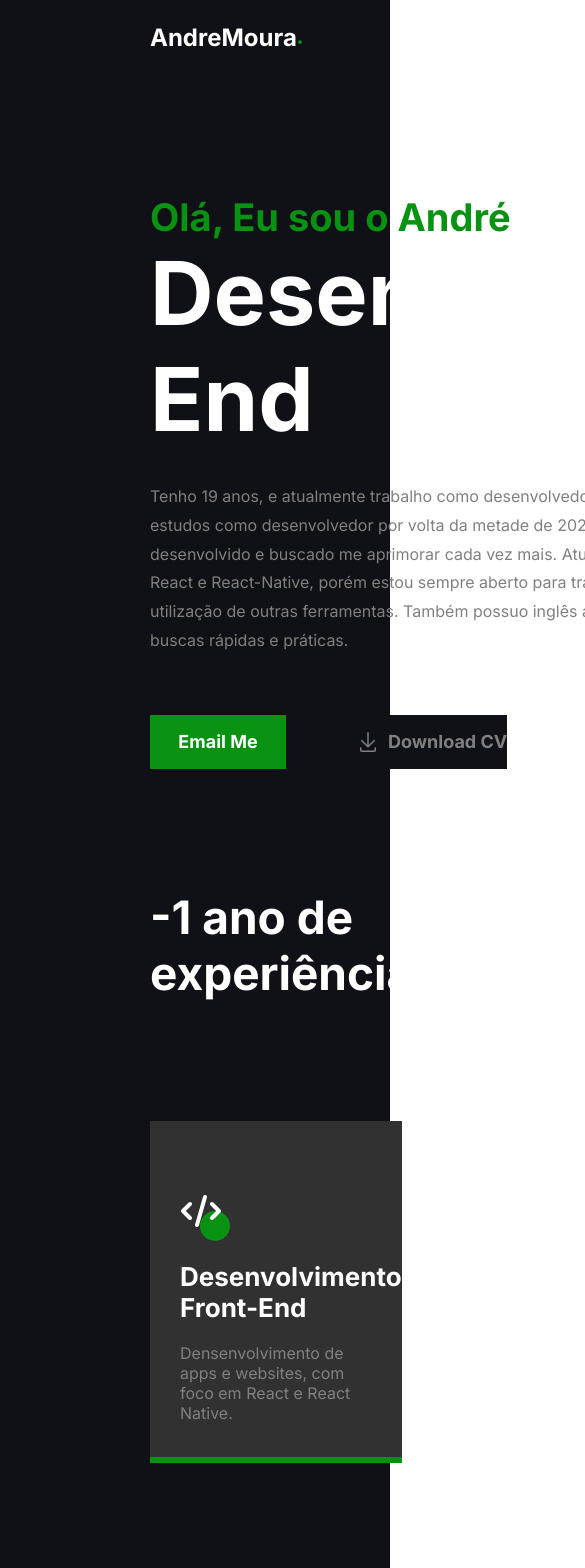
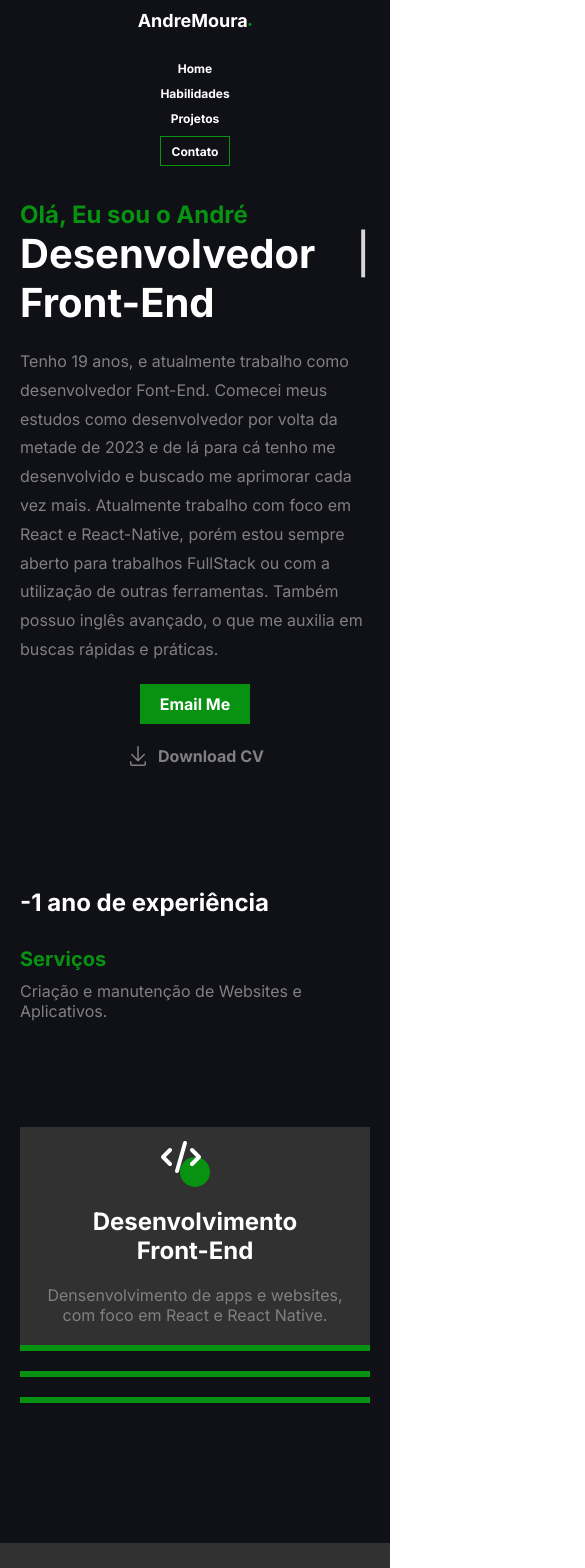
Before and after one commit to AndreMour/MyPortfolio, a React (Create React App) app: page / in a window 390 px wide. Shown: the top 1568 px of the page, 585 px wide, since content can reach past the window. Built offline with nearby package versions, Linux system fonts and the light colour scheme.

Commit message:
Make site responsive

```diff
--- a/src/Components/Home/styles.js
+++ b/src/Components/Home/styles.js
@@ -8,93 +8,192 @@ const blink = keyframes`
   100% {opacity: 1;}
 `
 export const HomeContainer = styled.div`
+  display: flex;
+  flex-direction: column;
+  align-items: center;
+  margin: 150px 20px;
+
+  @media (min-width: 768px) {
     display: grid;
     margin: 120px auto 0 150px;
-`
+  }
+`;
+
 export const DivName = styled.div`
-`
+  display: flex;
+  justify-content: flex-start;
+  width: 100%;
+`;
+
 export const Name = styled.h2`
   font-family: 'Inter', sans-serif;
-  font-size: 38px;
+  font-size: 1.5em;
   font-weight: 700;
   color: ${COLORS.primaryGreen};
-`
+
+  @media (min-width: 768px) {
+    font-size: 38px;
+  }
+`;
+
 export const DivArea = styled.div`
   display: flex;
-`
+  align-items: flex-start;
+  width: 100%;
+`;
+
 export const Area = styled.h1`
   font-family: 'Inter', sans-serif;
-  font-size: 88px;
+  font-size: 2.5em;
   font-weight: 700;
   color: ${COLORS.primaryWhite};
-`
+
+  @media (min-width: 768px) {
+    font-size: 88px;
+    text-align: left;
+  }
+`;
+
 export const Bar = styled.h1`
   font-family: 'Inter', sans-serif;
-  font-size: 88px;
+  font-size: 2.5em;
   font-weight: 500;
   color: ${COLORS.primaryWhite};
   animation: ${blink} 1s linear infinite;
-`
+  text-align: center;
+
+  @media (min-width: 768px) {
+    font-size: 88px;
+    text-align: left;
+  }
+`;
+
 export const DivDescription = styled.div`
+  margin-top: 20px;
+  width: 100%;
+
+  @media (min-width: 768px) {
     margin-top: 30px;
     width: 700px;
-`
+    text-align: left;
+  }
+`;
+
 export const Description = styled.p`
   font-family: 'Inter', sans-serif;
-  font-size: 16px;
+  font-size: 1em;
   color: ${COLORS.Gray};
   line-height: 1.8;
-`
+
+  @media (min-width: 768px) {
+    font-size: 16px;
+  }
+`;
+
 export const DivButtons = styled.div`
   display: flex;
+  flex-direction: column;
+  align-items: center;
+  margin-top: 20px;
+
+  @media (min-width: 768px) {
+    flex-direction: row;
     margin-top: 60px;
-`
+  }
+`;
+
 export const ButtonEmail = styled.button`
-  width: 136px;
-  height: 54px;
+  width: auto;
+  height: auto;
+  padding: 10px 20px;
   background-color: ${COLORS.primaryGreen};
   border: none;
   font-family: 'Inter', sans-serif;
-  font-size: 18px;
+  font-size: 1em;
   font-weight: 700;
   cursor: pointer;
   color: ${COLORS.primaryWhite};
-`
+  margin-bottom: 10px;
+
+  @media (min-width: 768px) {
+    width: 136px;
+    height: 54px;
+    font-size: 18px;
+    margin-bottom: 0;
+  }
+`;
+
 export const ButtonCv = styled.button`
   display: flex;
   align-items: center;
-  height: 54px;
+  height: auto;
+  padding: 10px 20px;
   background-color: ${COLORS.Dark};
   color: ${COLORS.Gray};
   border: none;
   font-family: 'Inter', sans-serif;
+  font-size: 1em;
+  font-weight: 700;
+  cursor: pointer;
+
+  @media (min-width: 768px) {
+    height: 54px;
     font-size: 18px;
-  font-weight: 700;
     margin-left: 70px;
-  cursor: pointer;
-`
+  }
+`;
+
 export const IconeDownload = styled(GoDownload)`
   margin-right: 8px;
+  font-size: 1.5em;
+
+  @media (min-width: 768px) {
     font-size: 24px;
+  }
 `;
+
 export const WorkDiv = styled.div`
   display: flex;
+  flex-direction: column;
+  align-items: flex-end;
+  width: 100%;
+  margin-top: 50px;
+
+  @media (min-width: 768px) {
+    flex-direction: row;
     justify-content: space-between;
-`
+  }
+`;
+
 export const XpDiv = styled.div`
   width: 457px;
   margin-top: 120px;
+
+  @media (max-width: 768px) {
+    width: 100%;
+    margin-top: 60px;
+  }
 `
 export const TextXp = styled.h2`
   font-family: 'Inter', sans-serif;
   font-size: 46px;
   font-weight: 700;
   color: ${COLORS.primaryWhite};
+
+  @media (max-width: 768px) {
+    font-size: 24px;
+  }
 `
 export const DivService = styled.div`
   display: grid;
-  width: 360px;
-  margin: 120px 150px 0 auto;
+  margin-right: 150px;
+  gap: 10px;
+
+  @media (max-width: 768px) {
+    width: 100%;
+    height: 50px;
+    margin: 30px 0 -20px 0;
+  }
 `
 export const TextService = styled.h3`
   font-family: 'Inter', sans-serif;
--- a/src/Components/NavBar/styles.js
+++ b/src/Components/NavBar/styles.js
@@ -3,6 +3,10 @@ import { COLORS } from "../../assets/colors/colors";
 
 export const Spacer = styled.div`
   height: 74px;
+
+  @media (max-width: 768px) {
+    height: 50px;
+  }
 `
 export const NavContainer = styled.div`
   display: flex;
@@ -14,24 +18,46 @@ export const NavContainer = styled.div`
   width: 100%;
   z-index: 1000;
   background-color: ${COLORS.Dark};
+
+  @media (max-width: 768px) {
+    flex-direction: column;
+    height: auto;
+  }
 `
 export const TitleDiv = styled.div`
   display: flex;
   margin: 0 auto 0 150px;
+
+  @media (max-width: 768px) {
+    margin: 10px auto;
+  }
 `
 export const Title = styled.h3`
   color: ${COLORS.primaryWhite};
   font-family: 'Inter', sans-serif;
   font-size: 24px;
+
+  @media (max-width: 768px) {
+    font-size: 18px;
+  }
 `
 export const Dot = styled.h3`
   color: ${COLORS.primaryGreen};
   font-size: 24px;
+
+  @media (max-width: 768px) {
+    font-size: 18px;
+  }
 `
 export const DivPages = styled.div`
   display: flex;
   align-items: center;
   margin: 0 150px;
+
+  @media (max-width: 768px) {
+    flex-direction: column;
+    margin: 10px auto;
+  }
 `
 export const Pages = styled.h5`
   color: ${COLORS.primaryWhite};
@@ -39,6 +65,12 @@ export const Pages = styled.h5`
   font-size: 14px;
   cursor: pointer;
   margin-left: 40px;
+
+  @media (max-width: 768px) {
+    font-size: 12px;
+    margin-left: 0;
+    margin-top: 10px;
+  }
 `
 export const Button = styled.button`
   font-family: 'Inter', sans-serif;
@@ -55,4 +87,12 @@ export const Button = styled.button`
     &:hover {
     background-color: ${COLORS.primaryGreen};
   }
+
+  @media (max-width: 768px) {
+    font-size: 12px;
+    width: 70px;
+    height: 30px;
+    margin-left: 0;
+    margin-top: 10px;
+  }
 `
--- a/src/Components/Notification/styles.js
+++ b/src/Components/Notification/styles.js
@@ -3,45 +3,83 @@ import { COLORS } from "../../assets/colors/colors";
 
 export const Container = styled.div`
   display: flex;
-  justify-content: space-between;
+  flex-direction: column;
+  justify-content: center;
   align-items: center;
   width: 100%;
-  height: 213px;
+  height: auto;
   border-left: 10px solid ${COLORS.primaryGreen};
   background-color: ${COLORS.deepGray};
-  margin-top: 200px;
-  padding: 0 150px;
-`
+  padding: 20px;
+
+  @media (min-width: 768px) {
+    flex-direction: row;
+    justify-content: space-between;
+    height: 213px;
+    padding: 0 150px;
+  }
+`;
+
 export const DivText = styled.div`
   display: flex;
   flex-direction: column;
   justify-content: center;
   gap: 10px;
-`
+  text-align: center;
+
+  @media (min-width: 768px) {
+    text-align: left;
+  }
+`;
+
 export const Text = styled.h3`
   font-family: 'Inter', sans-serif;
-  font-size: 38px;
+  font-size: 2em;
   font-weight: 700;
   color: ${COLORS.primaryWhite};
-`
+
+  @media (min-width: 768px) {
+    font-size: 38px;
+  }
+`;
+
 export const SubText = styled.h5`
   font-family: 'Inter', sans-serif;
-  font-size: 16px;
+  font-size: 1em;
   font-weight: 400;
   color: ${COLORS.Gray};
-`
+
+  @media (min-width: 768px) {
+    font-size: 16px;
+  }
+`;
+
 export const DivButton = styled.div`
   display: flex;
-  justify-content: flex-end;
-`
+  justify-content: center;
+  margin-top: 20px;
+
+  @media (min-width: 768px) {
+    justify-content: flex-end;
+    margin-top: 0;
+  }
+`;
+
 export const Button = styled.button`
-  width: 159px;
-  height: 54px;
+  width: auto;
+  height: auto;
+  padding: 10px 20px;
   border: none;
   font-family: 'Inter', sans-serif;
-  font-size: 18px;
+  font-size: 1em;
   font-weight: 700;
   cursor: pointer;
   color: ${COLORS.primaryWhite};
   background-color: ${COLORS.primaryGreen};
-`
+
+  @media (min-width: 768px) {
+    width: 159px;
+    height: 54px;
+    font-size: 18px;
+  }
+`;
--- a/src/Components/Projects/styles.js
+++ b/src/Components/Projects/styles.js
@@ -11,6 +11,10 @@ export const Container = styled.div`
 export const ContainerContent = styled.div`
   margin: 0 150px;
   padding-top: 100px;
+
+  @media (max-width: 768px) {
+    margin: 0 30px;
+  }
 `
 export const Text = styled.h5`
     font-size: 20px;
@@ -21,12 +25,21 @@ export const Text = styled.h5`
 export const DivTitle = styled.div`
   width: 580px;
   margin-top: 20px;
+
+  @media (max-width: 768px) {
+    width: 100%;
+  }
 `
+
 export const Title = styled.h3`
   font-size: 46px;
   font-family: 'Inter', 'sans-serif';
   font-weight: 700;
   color: ${COLORS.primaryWhite};
+
+  @media (max-width: 768px) {
+    font-size: 24px;
+  }
 `
 export const DivButton = styled.a`
     margin-top: 20px;
@@ -50,33 +63,71 @@ export const AlignDiv = styled.div`
   display: flex;
   width: 100%;
   justify-content: space-between;
+
+  @media (max-width: 768px) {
+    flex-direction: column;
+    align-items: center;
+  }
 `
+
 export const InlineDiv = styled.div`
   display: flex;
   margin-top: 80px;
   justify-content: space-between;
+
+  @media (max-width: 768px) {
+    flex-direction: column;
+    align-items: center;
+  }
 `
+
 export const ProjectDiv = styled.div`
   width: 40%;
   display: flex;
   justify-content: flex-end;
+
+  @media (max-width: 768px) {
+    width: 100%;
+    justify-content: center;
+    align-items: center;
+  }
 `
 export const Image = styled.img`
   width: 100%;
   height: 60%;
+
+  @media (max-width: 768px) {
+    width: 80%;
+    height: auto;
+  }
 `
+
 export const ImageApp = styled.img`
   width: 75%;
   height: 60%;
+
+  @media (max-width: 768px) {
+    width: 60%;
+    height: auto;
+  }
 `
+
 export const WebDiv = styled.div`
     display: flex;
     flex-direction: column;
+
+    @media (max-width: 768px) {
+      align-items: center;
+  }
 `
 export const AppDiv = styled.div`
     display: flex;
     flex-direction: column;
     align-items: flex-end;
+
+    @media (max-width: 768px) {
+      align-items: center;
+  }
 `
 export const ProjectTitle = styled.h3`
   font-family: 'Inter', sans-serif;
@@ -84,6 +135,10 @@ export const ProjectTitle = styled.h3`
   font-weight: 700;
   color: ${COLORS.primaryWhite};
   margin-top: 20px;
+
+  @media (max-width: 768px) {
+    font-size: 20px;
+  }
 `
 export const SeeDiv = styled.div`
     display: flex;
@@ -92,6 +147,11 @@ export const SeeDiv = styled.div`
     cursor: pointer;
     width: max-content;
     width: 288px;
+
+    @media (max-width: 768px) {
+      width: 135px;
+      margin-left: 10px;
+  }
 `
 export const SeeProject = styled.a`
     font-family: 'Inter', sans-serif;
--- a/src/Components/Skills/styles.js
+++ b/src/Components/Skills/styles.js
@@ -4,50 +4,98 @@ import { FaCode } from "react-icons/fa6";
 
 export const Container = styled.div`
   display: flex;
+  flex-direction: column;
+  align-items: center;
+  margin: 20px;
+
+  @media (min-width: 768px) {
+    flex-direction: row;
     justify-content: space-between;
     margin: 120px 150px;
-`
+  }
+`;
+
 export const SkillContainer = styled.div`
+  width: 100%;
+  height: auto;
+  background-color: ${COLORS.lightDark};
+  border-bottom: 6px solid ${COLORS.primaryGreen};
+  margin-bottom: 20px;
+
+  @media (min-width: 768px) {
     width: 360px;
     height: 342px;
-    background-color: ${COLORS.lightDark};
-    border-bottom: 6px solid ${COLORS.primaryGreen};
-`
+    margin-bottom: 0;
+  }
+`;
+
 export const DivIcons = styled.div`
   display: flex;
+  justify-content: center;
+  margin: 20px;
+
+  @media (min-width: 768px) {
+    justify-content: flex-start;
     margin: 80px 0 0 50px;
-`
+  }
+`;
+
 export const Circle = styled.div`
   background-color: ${COLORS.primaryGreen};
   width: 30px;
   height: 30px;
   border-radius: 50%;
   margin-top: 10px;
-`
+`;
+
 export const IconDiv = styled.div`
   margin: -20px 0 0 -19px;
   width: 50px;
-`
+`;
+
 export const IconFront = styled(FaCode)`
   font-size: 40px;
   color: white;
-`
+`;
+
 export const TitleDiv = styled.div`
+  margin: 20px;
+  text-align: center;
+
+  @media (min-width: 768px) {
     margin: 20px 0 0 30px;
-`
+    text-align: left;
+  }
+`;
+
 export const Title = styled.h3`
-    font-size: 26px;
-    font-family: 'Inter', 'sans-serif';
+  font-size: 1.5em;
+  font-family: 'Inter', sans-serif;
   font-weight: 700;
   color: white;
-`
+
+  @media (min-width: 768px) {
+    font-size: 26px;
+  }
+`;
+
 export const DescriptionDiv = styled.div`
+  margin: 20px;
+  text-align: center;
+
+  @media (min-width: 768px) {
     margin: 20px 30px;
-    justify-content: flex-end;
-`
+    text-align: left;
+  }
+`;
+
 export const Description = styled.h5`
-    font-size: 16px;
-    font-family: 'Inter', 'sans-serif';
+  font-size: 1em;
+  font-family: 'Inter', sans-serif;
   font-weight: 400;
   color: ${COLORS.Gray};
-`
+
+  @media (min-width: 768px) {
+    font-size: 16px;
+  }
+`;
```
Also changed, not shown: src/Components/Footer/styles.js (+117 -29 lines). Lines whose indentation alone changed are shown as unchanged.
